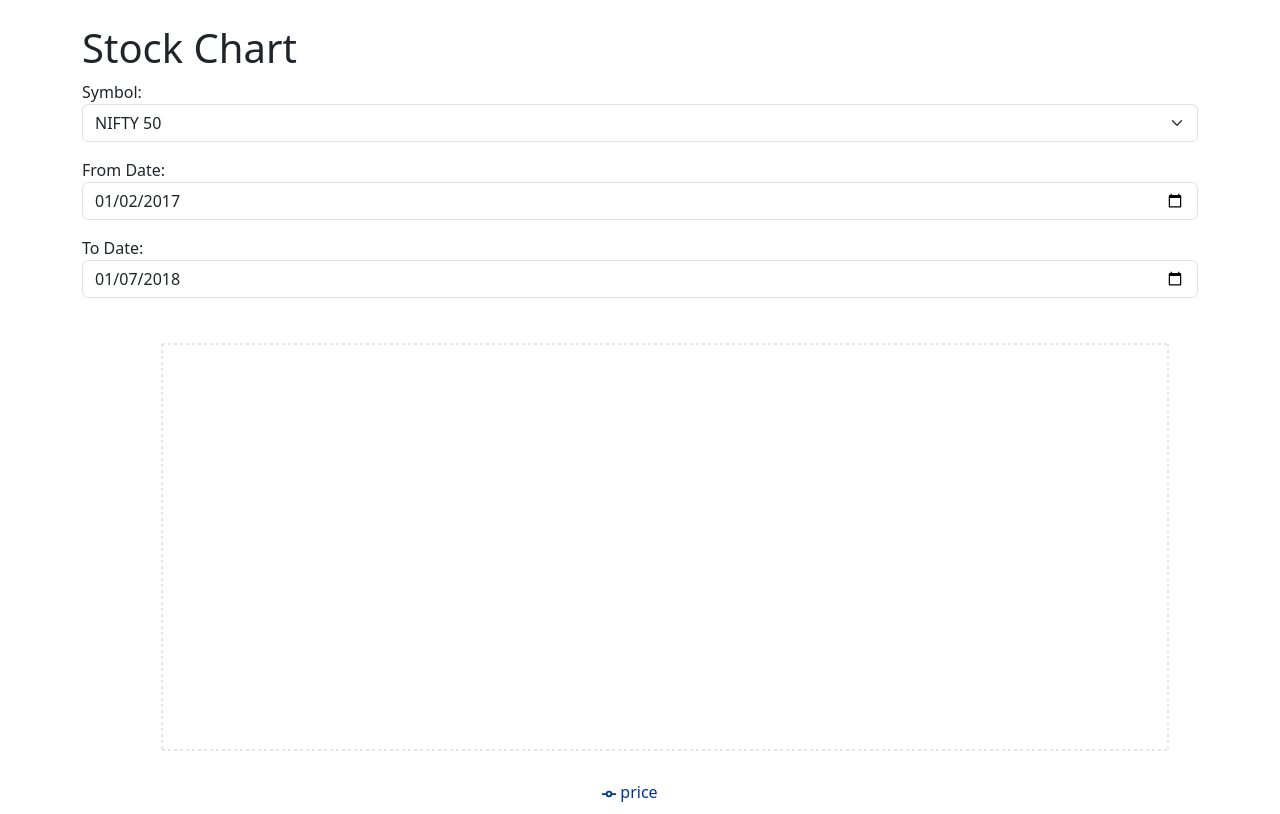
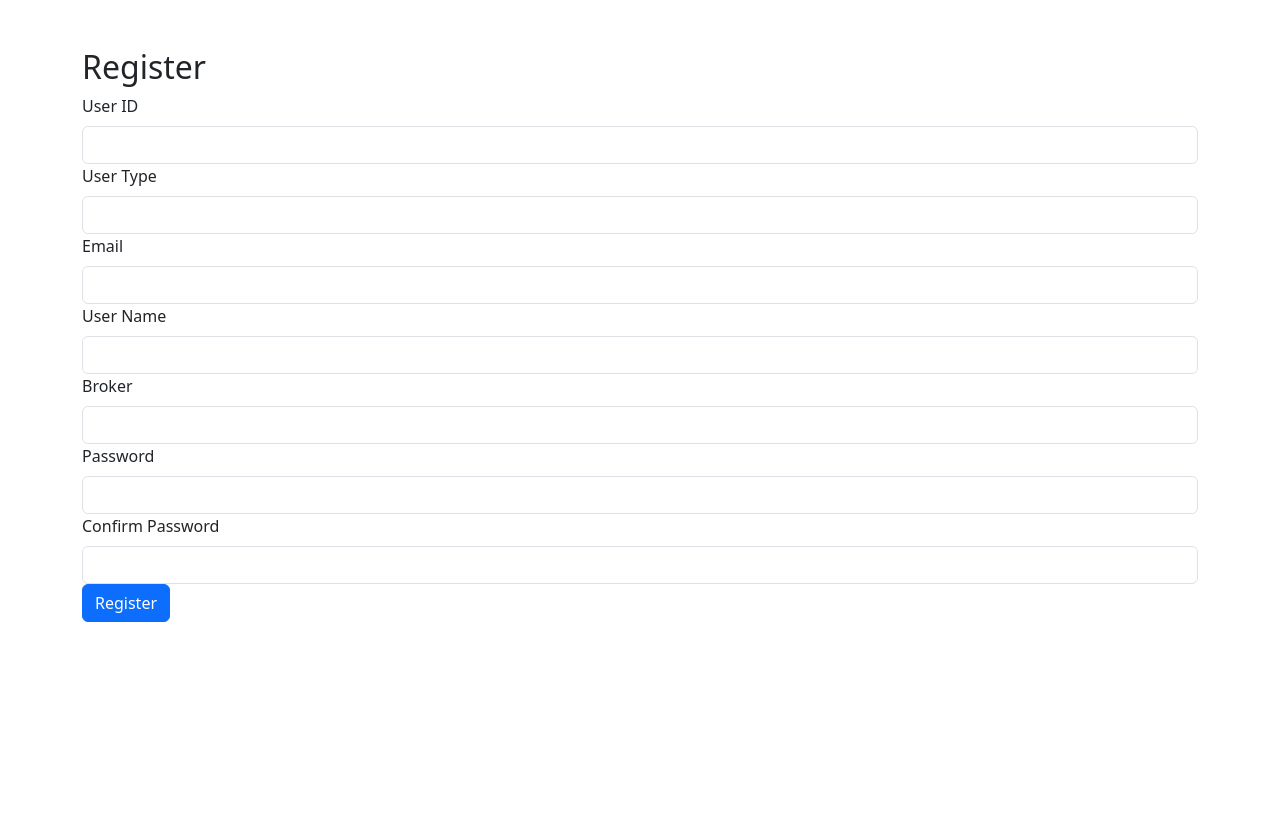
Before and after one commit to speedhs/frontend-beaconed, a React (Create React App) app: page /Register in a window 1280 px wide. Built offline with nearby package versions, Linux system fonts and the light colour scheme; no server answers.

Commit message:
Added routing and added registeration.fetch logic still left for both sign in and sign up.Could possibly improve UI

```diff
--- a/package.json
+++ b/package.json
@@ -13,6 +13,7 @@
     "react-chartjs-2": "^5.2.0",
     "react-datepicker": "^4.21.0",
     "react-dom": "^18.2.0",
+    "react-router-dom": "^6.18.0",
     "react-scripts": "^3.0.1",
     "recharts": "^2.9.3",
     "web-vitals": "^2.1.4"
--- a/public/index.html
+++ b/public/index.html
@@ -7,7 +7,7 @@
     <meta name="theme-color" content="#000000" />
     <meta
       name="description"
-      content="Web site created using create-react-app"
+      content="Web site with sample data analytics"
     />
     <link rel="apple-touch-icon" href="%PUBLIC_URL%/logo192.png" />
     <!--
@@ -24,7 +24,7 @@
       work correctly both with client-side routing and a non-root public URL.
       Learn how to configure a non-root public URL by running `npm run build`.
     -->
-    <title>React App</title>
+    <title>Beaconed</title>
   </head>
   <body>
     <noscript>You need to enable JavaScript to run this app.</noscript>
--- a/src/App.js
+++ b/src/App.js
@@ -1,34 +1,18 @@
-// App.js
+
+import 'bootstrap/dist/css/bootstrap.min.css';
 import React from 'react';
-//import Login from './pages/Login';
-// index.js or App.js
-import 'bootstrap/dist/css/bootstrap.min.css';
-import HistoricalPrices from './pages/HistoricalPrices';
-
+import { BrowserRouter as Router, Routes, Route } from 'react-router-dom';
+import LoginPage from './pages/LoginPage';
+import RegisterPage from './pages/RegisterPage';
 
 const App = () => {
-  // // State for login credentials
-  // const [username, setUsername] = useState('');
-  // const [password, setPassword] = useState('');
-
-  // // Function to handle login
-  // const handleLogin = () => {
-  //   // Perform your login logic here, e.g., send credentials to the server
-  //   console.log(`Logging in with username: ${username} and password: ${password}`);
-  //   // Add your login logic or API call here
-  // };
-
   return (
-    <div>
-            {/* <Login
-        username={username}
-        password={password}
-        onUsernameChange={(e) => setUsername(e.target.value)}
-        onPasswordChange={(e) => setPassword(e.target.value)}
-        onLogin={handleLogin}
-      /> */}
-      <HistoricalPrices/>
-    </div>
+    <Router>
+      <Routes>
+        <Route path="/" element={<LoginPage/>} />
+        <Route path="/Register" element={<RegisterPage/>} />
+      </Routes>
+    </Router>
   );
 };
 
--- a/src/components/StockChart.js
+++ b/src/components/StockChart.js
@@ -1,4 +1,3 @@
-import { isWithinInterval } from 'date-fns';
 import React from 'react';
 import { LineChart, Line, XAxis, YAxis, CartesianGrid, Tooltip, Legend, ResponsiveContainer } from 'recharts';
 
--- /dev/null
+++ b/src/pages/LoginPage.css
@@ -0,0 +1,8 @@
+
+.login-container {
+    display: flex;
+    justify-content: center;
+    align-items: center;
+    height: 100vh;
+
+  }
--- a/src/pages/Login.js
+++ b/src/pages/LoginPage.js
@@ -1,7 +1,7 @@
-// LoginPage.js
 import React, { useState } from 'react';
 import { Form, Button } from 'react-bootstrap';
-import './Login.css';
+import { Link } from 'react-router-dom';
+import './LoginPage.css';
 const LoginPage = () => {
   const [email, setEmail] = useState('');
   const [password, setPassword] = useState('');
@@ -14,14 +14,13 @@ const LoginPage = () => {
     setPassword(e.target.value);
   };
 
-  const handleSignIn = () => {
-    // Implement your sign-in logic here
-    console.log('Signing in with:', email, password);
+
+  const handleLogin = () => {
+    console.log(`Logging in with username: ${email} and password: ${password}`);
   };
-
   return (
-    <div className="login-container">
-      <div className="left-column">  <Form>
+    < div className="login-container">
+      <Form>
             <Form.Group controlId="formBasicEmail">
               <Form.Label>Email address</Form.Label>
               <Form.Control type="email" placeholder="Enter email" value={email} onChange={handleEmailChange} />
@@ -36,24 +35,14 @@ const LoginPage = () => {
               <Form.Check type="checkbox" label="Remember me" />
             </Form.Group>
 
-            <Button className = "btn-primary" variant="primary" type="button" size="lg" onClick={handleSignIn}>
+            <Button variant="primary" type="button" size="lg" onClick={handleLogin}>
               Sign In
             </Button>
+            <div>
+              <Link to="/Register">New User? Sign Up</Link>
+            </div>
 
-            <Button variant="dark" type="button" size="lg">
-              Sign in with Google
-            </Button>
           </Form>
-        </div>
-        <div className="right-column">
-          <img
-            src="https://via.placeholder.com/1200x800" // Replace with your actual image source
-            alt="Logo"
-            className="img-fluid"
-            style={{ objectFit: 'cover', height: '100%', width: '100%' }}
-            />
-        </div>
-
     </div>
   );
 };
--- /dev/null
+++ b/src/pages/RegisterPage.js
@@ -0,0 +1,72 @@
+import React, { useState } from 'react';
+import { Form, Button } from 'react-bootstrap';
+
+const RegisterPage = () => {
+  const [formData, setFormData] = useState({
+    user_id: '',
+    user_type: '',
+    email: '',
+    user_name: '',
+    broker: '',
+    password: '',
+    confirmPassword: '',
+  });
+
+  const handleChange = (e) => {
+    const { name, value } = e.target;
+    setFormData({ ...formData, [name]: value });
+  };
+
+  const handleSubmit = (e) => {
+    e.preventDefault();
+    console.log('Registration form submitted:', formData);
+  };
+
+  return (
+    <div className="container mt-5">
+      <h2>Register</h2>
+      <Form onSubmit={handleSubmit}>
+        <Form.Group controlId="user_id">
+          <Form.Label>User ID</Form.Label>
+          <Form.Control type="text" name="user_id" onChange={handleChange} required />
+        </Form.Group>
+
+        <Form.Group controlId="user_type">
+          <Form.Label>User Type</Form.Label>
+          <Form.Control type="text" name="user_type" onChange={handleChange} required />
+        </Form.Group>
+
+        <Form.Group controlId="email">
+          <Form.Label>Email</Form.Label>
+          <Form.Control type="email" name="email" onChange={handleChange} required />
+        </Form.Group>
+
+        <Form.Group controlId="user_name">
+          <Form.Label>User Name</Form.Label>
+          <Form.Control type="text" name="user_name" onChange={handleChange} required />
+        </Form.Group>
+
+        <Form.Group controlId="broker">
+          <Form.Label>Broker</Form.Label>
+          <Form.Control type="text" name="broker" onChange={handleChange} required />
+        </Form.Group>
+
+        <Form.Group controlId="password">
+          <Form.Label>Password</Form.Label>
+          <Form.Control type="password" name="password" onChange={handleChange} required />
+        </Form.Group>
+
+        <Form.Group controlId="confirmPassword">
+          <Form.Label>Confirm Password</Form.Label>
+          <Form.Control type="password" name="confirmPassword" onChange={handleChange} required />
+        </Form.Group>
+
+        <Button variant="primary" type="submit">
+          Register
+        </Button>
+      </Form>
+    </div>
+  );
+};
+
+export default RegisterPage;
```
Also changed, not shown: src/pages/Login.css (deleted, +0 -26 lines), public/manifest.json, 1 other file (tests, documents, lock files or other folders).
